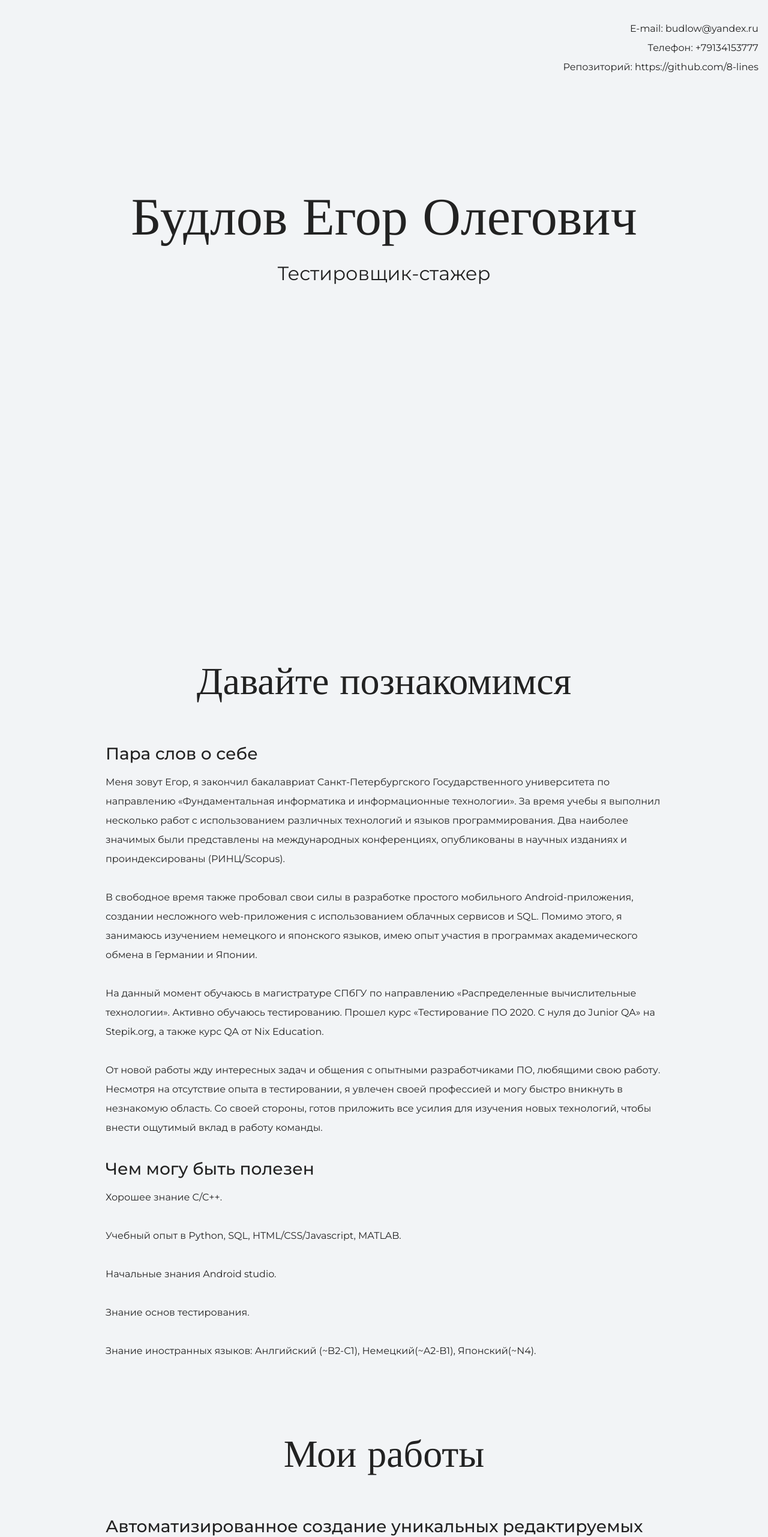
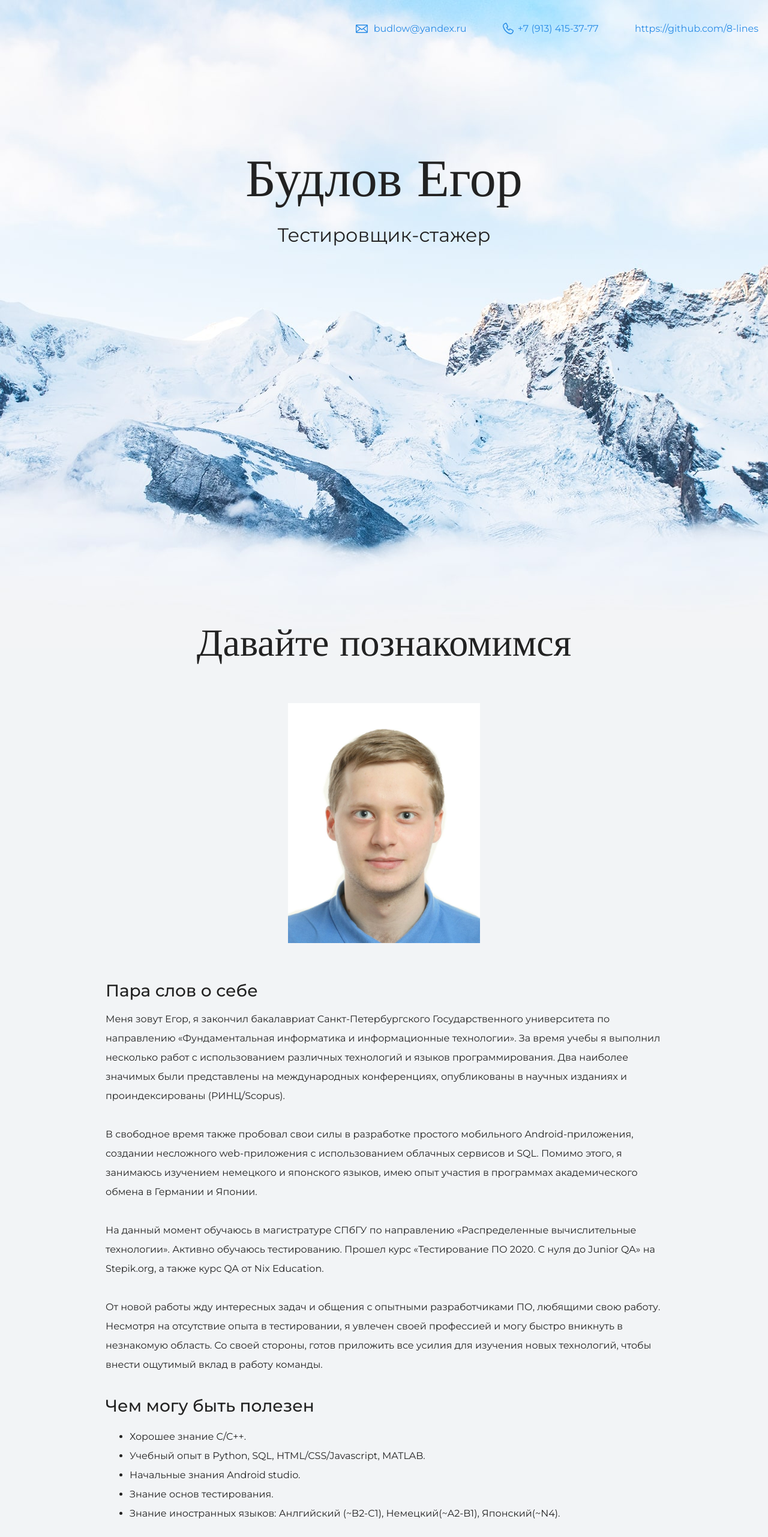
Before and after one commit to 8-lines/my-portfolio, a plain HTML site: page index.html in a window 1280 px wide. Shown: the top 2562 px of the page at 60% size. Drawn offline with nearby package versions, Linux system fonts and the light colour scheme.

Commit message:
Version 1.1
Added lists and pictures

```diff
--- a/index.html
+++ b/index.html
@@ -10,22 +10,26 @@
   <body>
     <header class="page-header">
       <div class="container">
-      E-mail: budlow@yandex.ru<br>
-      Телефон: +79134153777<br>
-      Репозиторий: https://github.com/8-lines
+      <a class="header-email" href="mailto:budlow@yandex.ru">budlow@yandex.ru</a>
+      <a class="header-phone" href="tel:+79134153777">+7 (913) 415-37-77</a>
+      <a href="https://github.com/8-lines">https://github.com/8-lines</a>
       </div>
     </header>
 
     <section class="hero-image">
       <div class="container">
-      <h1 class="heading">Будлов Егор Олегович</h1>
+      <h1 class="heading">Будлов Егор</h1>
       <p>Тестировщик-стажер</p>
+
       </div>
     </section>
 
     <section class="intro">
       <div class="container">
       <h2 class="subheading">Давайте познакомимся</h2>
+      <figure>
+        <img src="files/user.jpg" width="320" height="400" alt="Моя фоторгафия" class="user-image">
+      </figure>
       <h3>Пара слов о себе</h3>
       <p>
         Меня зовут Егор, я закончил бакалавриат Санкт-Петербургского Государственного университета по направлению «Фундаментальная информатика и информационные технологии». За время учебы я выполнил несколько работ с использованием различных технологий и языков программирования. Два наиболее значимых были представлены на международных конференциях, опубликованы в научных изданиях и проиндексированы (РИНЦ/Scopus).
@@ -40,11 +44,13 @@
         От новой работы жду интересных задач и общения с опытными разработчиками ПО, любящими свою работу. Несмотря на отсутствие опыта в тестировании, я увлечен своей профессией и могу быстро вникнуть в незнакомую область. Со своей стороны, готов приложить все усилия для изучения новых технологий, чтобы внести ощутимый вклад в работу команды.
       </p>
       <h3>Чем могу быть полезен</h3>
-      <p>Хорошее знание C/C++.</p>
-      <p>Учебный опыт в Python, SQL, HTML/CSS/Javascript, MATLAB.</p>
-      <p>Начальные знания Android studio.</p>
-      <p>Знание основ тестирования.</p>
-      <p>Знание иностранных языков: Анлгийский (~B2-C1), Немецкий(~A2-B1), Японский(~N4).</p>
+      <ul>
+      <li>Хорошее знание C/C++.</li>
+      <li>Учебный опыт в Python, SQL, HTML/CSS/Javascript, MATLAB.</li>
+      <li>Начальные знания Android studio.</li>
+      <li>Знание основ тестирования.</li>
+      <li>Знание иностранных языков: Анлгийский (~B2-C1), Немецкий(~A2-B1), Японский(~N4).</li>
+      </ul>
       </div>
     </section>
 
@@ -64,15 +70,20 @@
     <section class="hobby">
       <div class="container">
       <h2 class="subheading">Хобби</h2>
-      <p>Военно-спортивные игры (лазертаг, пейнтбол), шахматы, изучение немецкого и японского языков, настольные игры.</p>
+      <ul>
+      <li>Военно-спортивные игры (лазертаг, пейнтбол).</li>
+      <li>Шахматы.</li>
+      <li>изучение немецкого и японского языков.</li>
+      <li>Настольные игры.</li>
+      </ul>
       </div>
     </section>
 
     <footer class="page-footer">
       <div class="container">
-      E-mail: budlow@yandex.ru<br>
-      Телефон: +79134153777<br>
-      Репозиторий: https://github.com/8-lines
+        <a class="footer-email" href="mailto:budlow@yandex.ru">budlow@yandex.ru</a>
+        <a class="footer-phone" href="tel:+79134153777">+7 (913) 415-37-77</a>
+        <a href="https://github.com/8-lines">https://github.com/8-lines</a>
       </div>
     </footer>
   </body>
--- a/style.css
+++ b/style.css
@@ -71,6 +71,10 @@ body {
 
   .intro {
     margin: 0 0 120px;
+  }
+
+  figure {
+    text-align: center;
   }
 
   .subheading {
```
Also changed, not shown: files/user.jpg (added), img/hero-bg.jpg (added), img/icon-css.svg (added), img/icon-email-footer.svg (added), img/icon-email-header.svg (added), img/icon-html.svg (added), img/icon-phone-footer.svg (added), img/icon-phone-header.svg (added), 3 other files.
